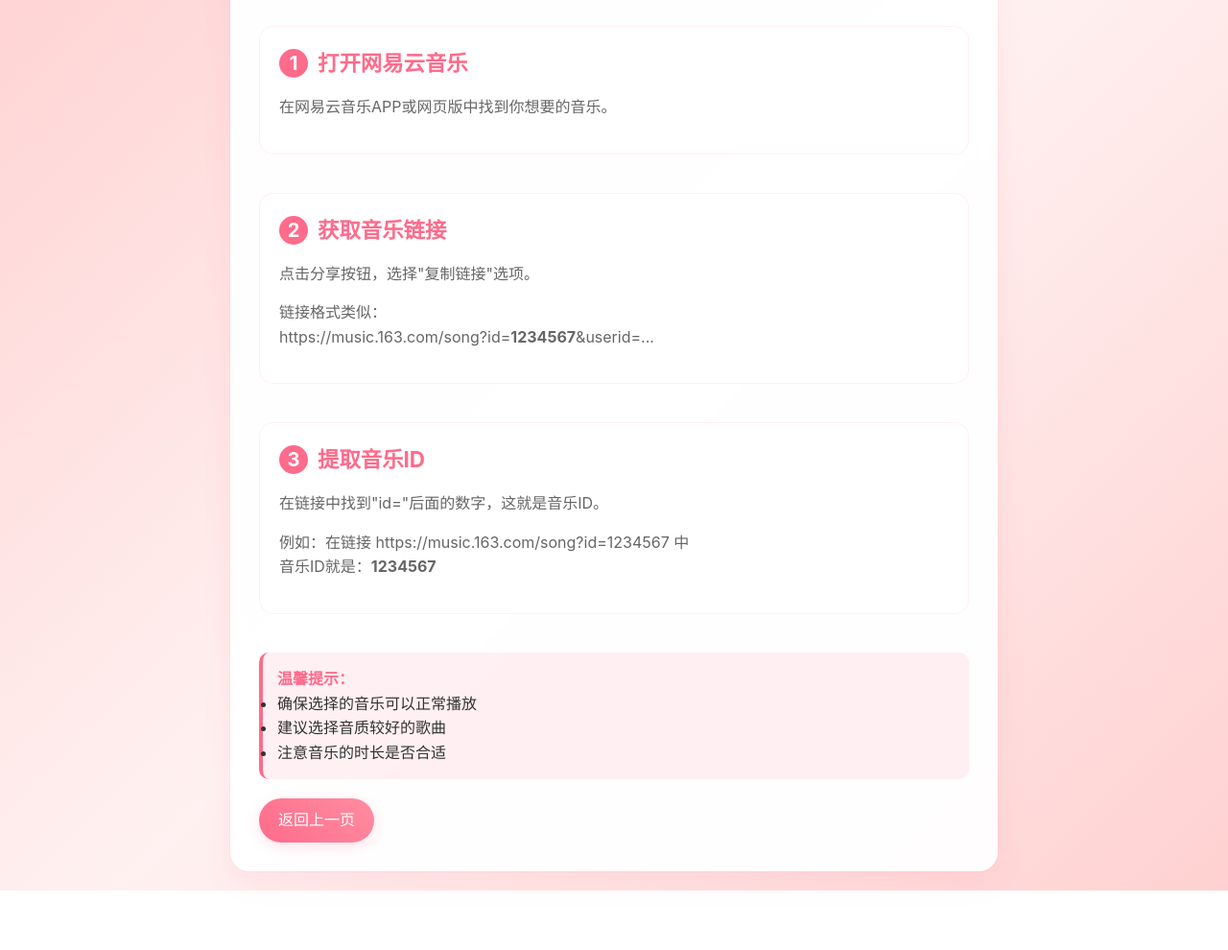
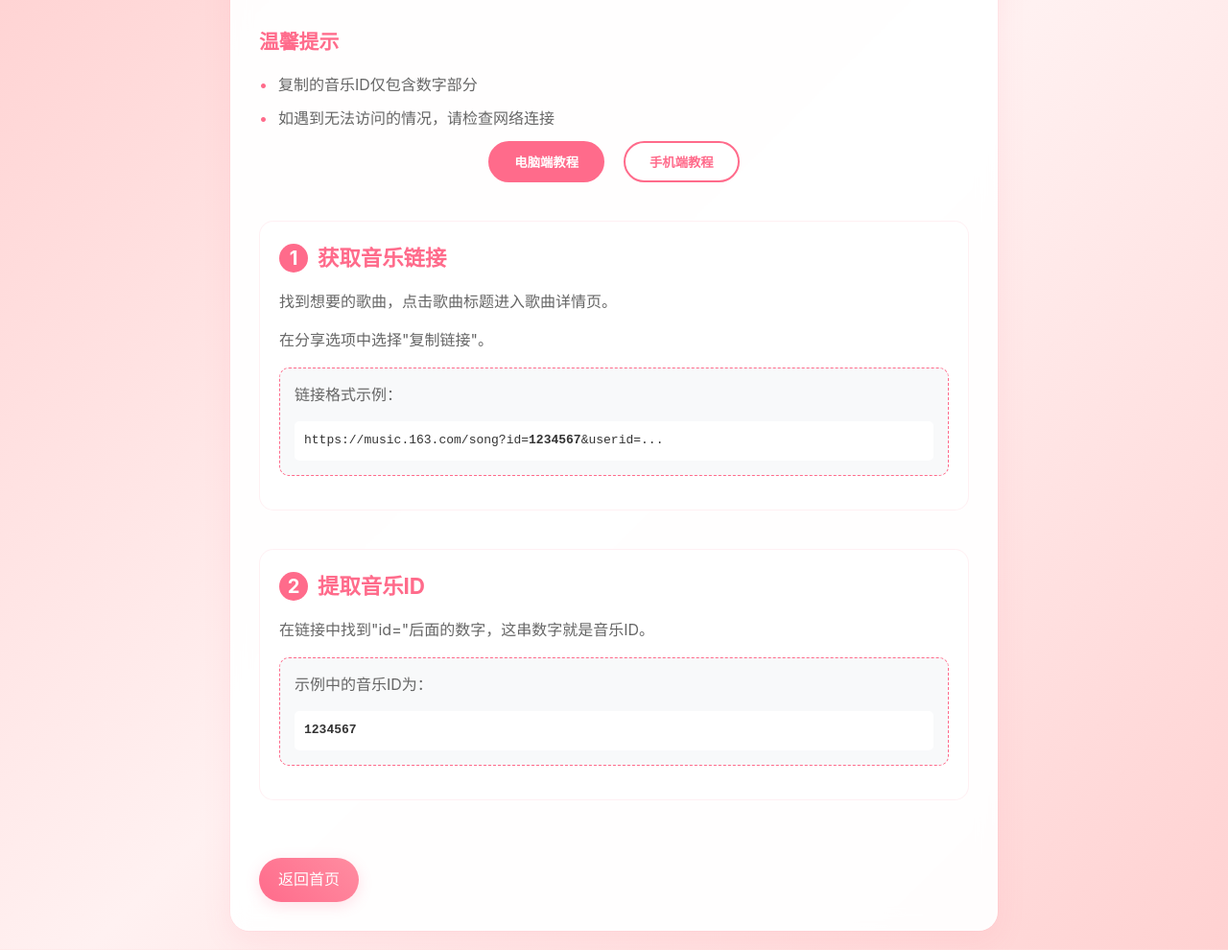
Before and after one commit to Thexiaoyuqaq/tang-love, a plain HTML site: page setmusic.html in a window 1280 px wide. Shown: the part 109-1099 px from the top of the page at 96% size. Before the commit the page ends 1037 px from the top, so only its background shows below. Drawn offline with Linux system fonts and the light colour scheme; a web font is replaced by a local one.

Commit message:
Update setmusic.html

```diff
--- a/setmusic.html
+++ b/setmusic.html
@@ -19,6 +19,19 @@
             background: linear-gradient(135deg, #ffd1d1 0%, #fff1f1 50%, #ffd1d1 100%);
             min-height: 100vh;
             padding: 20px;
+            animation: gradientBG 10s ease infinite;
+        }
+
+        @keyframes gradientBG {
+            0% {
+                background-position: 0% 50%;
+            }
+            50% {
+                background-position: 100% 50%;
+            }
+            100% {
+                background-position: 0% 50%;
+            }
         }
 
         .container {
@@ -40,6 +53,42 @@
             margin-bottom: 30px;
             font-size: 2.2em;
             text-shadow: 2px 2px 4px rgba(255, 107, 139, 0.2);
+        }
+
+        .platform-selector {
+            display: flex;
+            justify-content: center;
+            gap: 20px;
+            margin-bottom: 40px;
+        }
+
+        .platform-btn {
+            padding: 10px 25px;
+            background: white;
+            border: 2px solid #ff6b8b;
+            color: #ff6b8b;
+            border-radius: 25px;
+            cursor: pointer;
+            font-weight: bold;
+            transition: all 0.3s ease;
+        }
+
+        .platform-btn.active {
+            background: #ff6b8b;
+            color: white;
+        }
+
+        .platform-content {
+            display: none;
+            opacity: 0;
+            transform: translateY(10px);
+            transition: all 0.3s ease;
+        }
+
+        .platform-content.active {
+            display: block;
+            opacity: 1;
+            transform: translateY(0);
         }
 
         .step {
@@ -90,43 +139,63 @@
             box-shadow: 0 5px 15px rgba(0, 0, 0, 0.1);
         }
 
+        .example {
+            background: #f8f9fa;
+            padding: 15px;
+            border-radius: 10px;
+            margin: 15px 0;
+            border: 1px dashed #ff6b8b;
+        }
+
+        .example pre {
+            background: white;
+            padding: 10px;
+            border-radius: 5px;
+            overflow-x: auto;
+        }
+
         .tip {
             background: rgba(255, 107, 139, 0.1);
-            padding: 15px;
-            border-radius: 10px;
-            margin-top: 20px;
-            border-left: 4px solid #ff6b8b;
+            padding: 20px;
+            border-radius: 15px;
+            margin-bottom: 30px;
+            border: 1px solid rgba(255, 107, 139, 0.2);
         }
 
-        .tip strong {
+        .tip-box h3 {
             color: #ff6b8b;
+            margin-bottom: 15px;
+            font-size: 1.3em;
+            display: flex;
+            align-items: center;
+            gap: 10px;
         }
 
-        @media (max-width: 768px) {
-            .container {
-                padding: 20px;
-                margin: 10px;
+        .tip-box ul {
+            list-style-type: none;
         }
 
-            h1 {
-                font-size: 1.8em;
-                margin-bottom: 20px;
+        .tip-box li {
+            margin-bottom: 10px;
+            padding-left: 20px;
+            position: relative;
+            color: #666;
         }
 
-            .step {
-                padding: 15px;
-                margin-bottom: 25px;
+        .tip-box li:before {
+            content: "•";
+            color: #ff6b8b;
+            position: absolute;
+            left: 0;
         }
 
-            .step h2 {
-                font-size: 1.2em;
+        .tip ul {
+            list-style-position: inside;
+            margin-top: 10px;
         }
 
-            .step-number {
-                width: 25px;
-                height: 25px;
-                font-size: 0.8em;
-            }
+        .tip li {
+            margin-bottom: 5px;
         }
 
         .back-btn {
@@ -146,40 +215,135 @@
             transform: translateY(-2px);
             box-shadow: 0 6px 20px rgba(255, 107, 139, 0.3);
         }
+
+        @media (max-width: 768px) {
+            .container {
+                padding: 20px;
+                margin: 10px;
+            }
+
+            h1 {
+                font-size: 1.8em;
+                margin-bottom: 20px;
+            }
+
+            .platform-selector {
+                flex-direction: column;
+                align-items: center;
+                gap: 10px;
+            }
+
+            .platform-btn {
+                width: 100%;
+                max-width: 200px;
+                text-align: center;
+            }
+
+            .step {
+                padding: 15px;
+                margin-bottom: 25px;
+            }
+
+            .step h2 {
+                font-size: 1.2em;
+            }
+
+            .step-number {
+                width: 25px;
+                height: 25px;
+                font-size: 0.8em;
+            }
+        }
     </style>
+    <script>
+        function switchPlatform(platform) {
+            document.querySelectorAll('.platform-btn').forEach(btn => {
+                btn.classList.remove('active');
+            });
+
+            document.querySelectorAll('.platform-content').forEach(content => {
+                content.classList.remove('active');
+            });
+
+            document.querySelector(`button[onclick="switchPlatform('${platform}')"]`).classList.add('active');
+            document.getElementById(`${platform}-content`).classList.add('active');
+        }
+    </script>
 </head>
 <body>
     <div class="container">
         <h1>🎵 如何获取网易云音乐ID</h1>
 
+        <div class="tip-box">
+            <h3>温馨提示</h3>
+            <ul>
+                <li>复制的音乐ID仅包含数字部分</li>
+                <li>如遇到无法访问的情况，请检查网络连接</li>
+            </ul>
+        </div>
+
+        <div class="platform-selector">
+            <button class="platform-btn active" onclick="switchPlatform('pc')">电脑端教程</button>
+            <button class="platform-btn" onclick="switchPlatform('mobile')">手机端教程</button>
+        </div>
+
+        <div id="pc-content" class="platform-content active">
+
             <div class="step">
-            <h2><span class="step-number">1</span>打开网易云音乐</h2>
-            <p>在网易云音乐APP或网页版中找到你想要的音乐。</p>
+                <h2><span class="step-number">1</span>获取音乐链接</h2>
+                <p>找到想要的歌曲，点击歌曲标题进入歌曲详情页。</p>
+                <p>在分享选项中选择"复制链接"。</p>
+                <div class="example">
+                    <p>链接格式示例：</p>
+                    <pre>https://music.163.com/song?id=<strong>1234567</strong>&userid=...</pre>
+                </div>
             </div>
 
             <div class="step">
-            <h2><span class="step-number">2</span>获取音乐链接</h2>
-            <p>点击分享按钮，选择"复制链接"选项。</p>
-            <p>链接格式类似：<br>https://music.163.com/song?id=<strong>1234567</strong>&userid=...</p>
+                <h2><span class="step-number">2</span>提取音乐ID</h2>
+                <p>在链接中找到"id="后面的数字，这串数字就是音乐ID。</p>
+                <div class="example">
+                    <p>示例中的音乐ID为：</p>
+                    <pre><strong>1234567</strong></pre>
+                </div>
+            </div>
+        </div>
+
+        <div id="mobile-content" class="platform-content">
+
+            <div class="step">
+                <h2><span class="step-number">1</span>获取音乐链接</h2>
+                <p>找到想要的歌曲，点击歌曲标题进入歌曲详情页。</p>
+                <p>在分享选项中选择"复制链接"。</p>
+                <div class="example">
+                    <p>链接格式示例：</p>
+                    <pre>分享Blanke/Luma的单曲《Survive (with Luma)》: <strong>http://163cn.tv/Cy3LHDc</strong> (来自@网易云音乐)</pre>
+                </div>
+            </div>
+
+            <div class="step">
+                <h2><span class="step-number">2</span>提取音乐ID</h2>
+                <p>将分享的链接粘贴到手机浏览器中并访问。</p>
+                <p>等待页面加载完成后，从浏览器地址栏复制完整的音乐链接。</p>
+
+                <div class="example">
+                    <p>完整链接格式示例：</p>
+                    <pre>https://music.163.com/#/song?id=<strong>1855644989</strong></pre>
+                </div>
             </div>
 
             <div class="step">
                 <h2><span class="step-number">3</span>提取音乐ID</h2>
-            <p>在链接中找到"id="后面的数字，这就是音乐ID。</p>
-            <p>例如：在链接 https://music.163.com/song?id=1234567 中<br>
-            音乐ID就是：<strong>1234567</strong></p>
+                <p>点击分享的链接中的网址到浏览器打开，进入后，网址将变成网易云完整音乐地址</p>
+                <p>在完整链接中找到"id="后面的数字，这串数字就是音乐ID。</p>
+                <div class="example">
+                    <p>示例中的音乐ID为：</p>
+                    <pre><strong>1855644989</strong></pre>
+                </div>
+            </div>
         </div>
 
-        <div class="tip">
-            <strong>温馨提示：</strong>
-            <ul>
-                <li>确保选择的音乐可以正常播放</li>
-                <li>建议选择音质较好的歌曲</li>
-                <li>注意音乐的时长是否合适</li>
-            </ul>
-        </div>
-
-        <a href="javascript:history.back()" class="back-btn">返回上一页</a>
+        <a href="index.html" class="back-btn">返回首页</a>
     </div>
 </body>
 </html>
```
Lines whose indentation alone changed are shown as unchanged.
